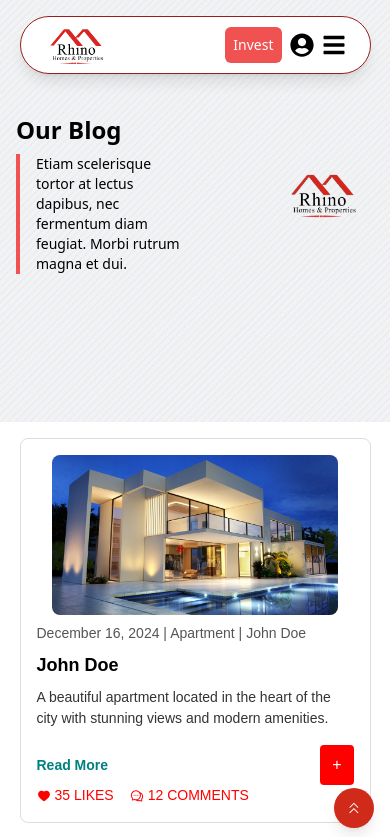
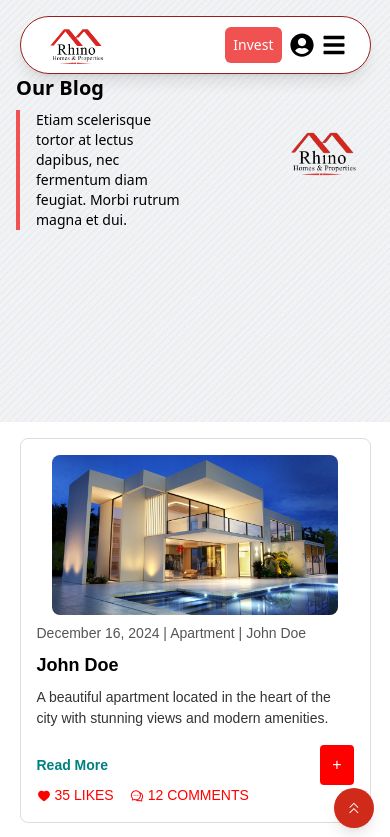
Before and after one commit to Ritephase1/rhp-website-fe, a Next.js app: page /blog in a window 390 px wide. Shown: the top 837 px of the page. Built offline with nearby package versions, Linux system fonts and the light colour scheme.

Commit message:
Fix the responsiveness of the blog page

```diff
--- a/src/pages/blog.js
+++ b/src/pages/blog.js
@@ -54,17 +54,19 @@ const Blog = () => {
             <Navigation />
 
             <motion.div
-              className="flex justify-between items-center gap-4 px-4 md:px-16 mt-10 md:mt-60"
+              className="flex justify-between items-center gap-4 px-4 md:px-16 mt- md:mt-20"
               initial="hidden"
               whileInView="visible"
               viewport={{ once: false, amount: 0.2 }}
             >
               <motion.div
-                className="flex flex-col justify-center items-start text-black md:space-y-4 space-y-2"
+                className="flex  flex-col justify-center items-start text-black md:space-y-4 space-y-2"
                 variants={slideFromLeft}
               >
-                <h1 className="text-2xl md:text-6xl font-bold">Our Blog</h1>
-                <p className="text-sm md:text-lg text-left max-w-[70%] md:max-w-xl border-l-4 border-red-500 pl-4">
+                <h1 className="text-xl sm:text-4xl md:text-xl font-bold">
+                  Our Blog
+                </h1>
+                <p className="text-sm sm:text-base md:text-lg text-left max-w-[70%] md:max-w-xl border-l-4 border-red-500 pl-4">
                   Etiam scelerisque tortor at lectus dapibus, nec fermentum diam
                   feugiat. Morbi rutrum magna et dui.
                 </p>
```
